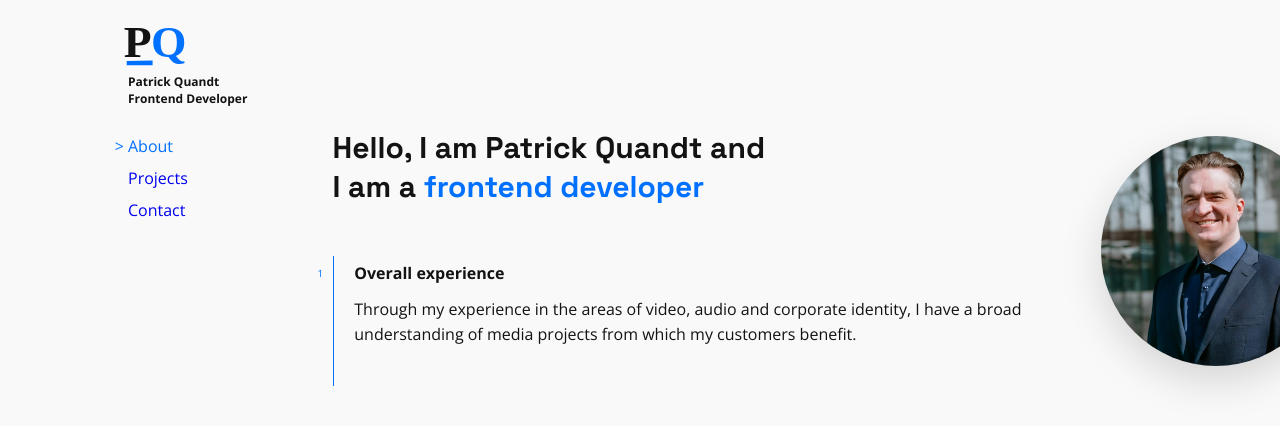
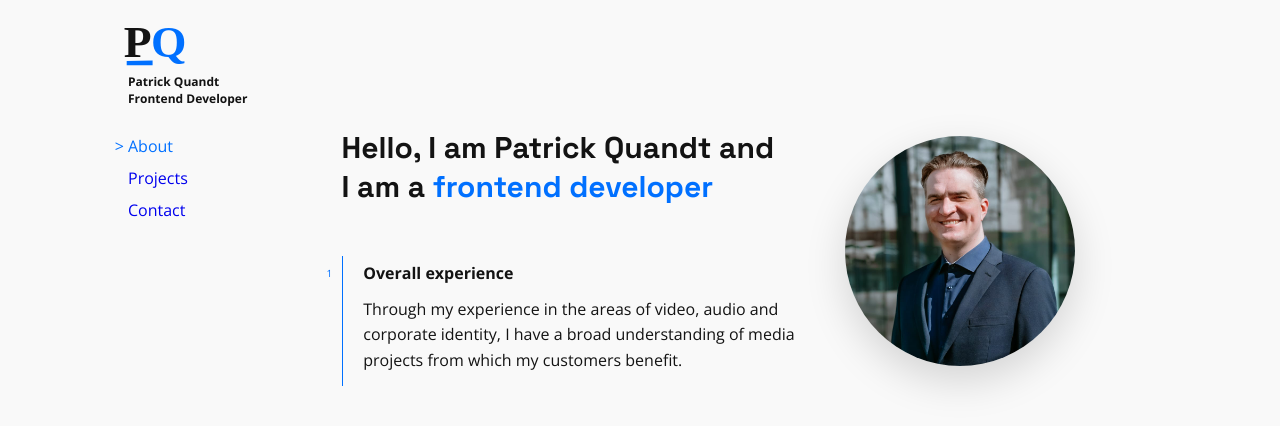
Before and after one commit to pquandt/pqweb, a React (Create React App) app: page / in a window 1280 px wide. Shown: the top 426 px of the page. Built offline with nearby package versions, Linux system fonts and the light colour scheme.

Commit message:
fixed img z-index

```diff
--- a/sass/layout/_about.scss
+++ b/sass/layout/_about.scss
@@ -3,7 +3,8 @@
   padding-left: 5%;
   height: 100vh;
   position: absolute;
-  margin-left: -1.5rem;
+  margin-left: -0.6rem;
+  z-index: 10;
 
   &-headline {
     padding-left: 2.5rem;
@@ -19,6 +20,10 @@
   &-blue-span {
     color: $color-highlight;
   }
+}
+.linebreakSpan {
+  display: block;
+  width: max-content;
 }
 
 .about-text {
--- a/src/components/About.js
+++ b/src/components/About.js
@@ -46,12 +46,13 @@ export default function About() {
             <div className="about-text">
               <h2>Overall experience</h2>
 
-              <p>
-                Through my experience in the areas of video, audio and corporate
-                identity,{" "}
-                <span>
-                  I have a broad understanding of media projects from which my
-                  customers benefit.
+              <p className="linebreakSpan">
+                <span className="linebreakSpan">
+                  Through my experience in the areas of video, audio and
+                </span>
+                corporate identity, I have a broad understanding of media
+                <span className="linebreakSpan">
+                  projects from which my customers benefit.
                 </span>
               </p>
             </div>
--- a/src/css/style.css
+++ b/src/css/style.css
@@ -114,7 +114,8 @@ h1 {
   padding-left: 5%;
   height: 100vh;
   position: absolute;
-  margin-left: -1.5rem; }
+  margin-left: -0.6rem;
+  z-index: 10; }
   .about-headline {
     padding-left: 2.5rem;
     margin-bottom: 3rem; }
@@ -124,6 +125,10 @@ h1 {
     font-size: 3rem; }
   .about-blue-span {
     color: #0070ff; }
+
+.linebreakSpan {
+  display: block;
+  width: max-content; }
 
 .about-text {
   font-family: "Open Sans";
```
